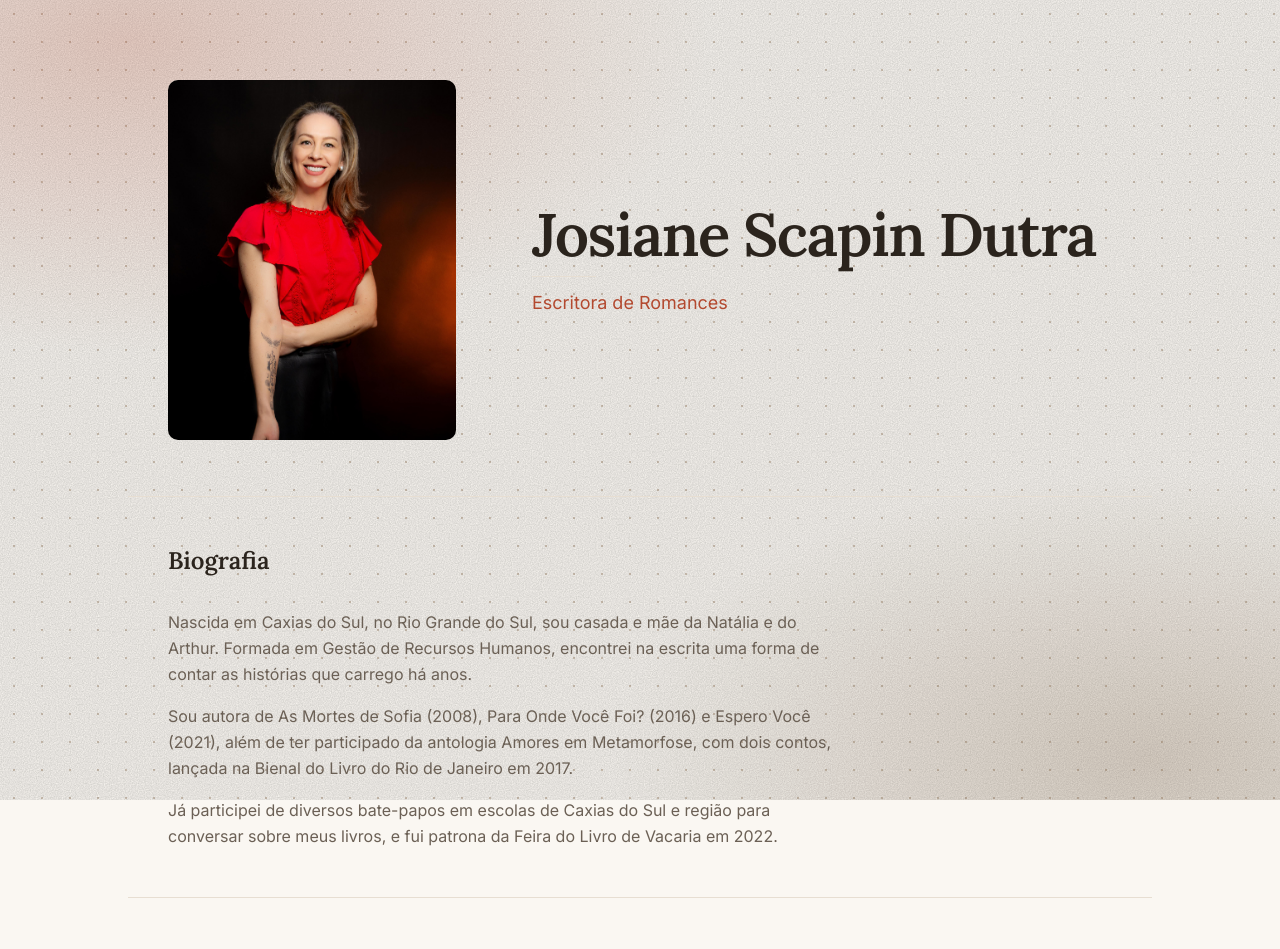
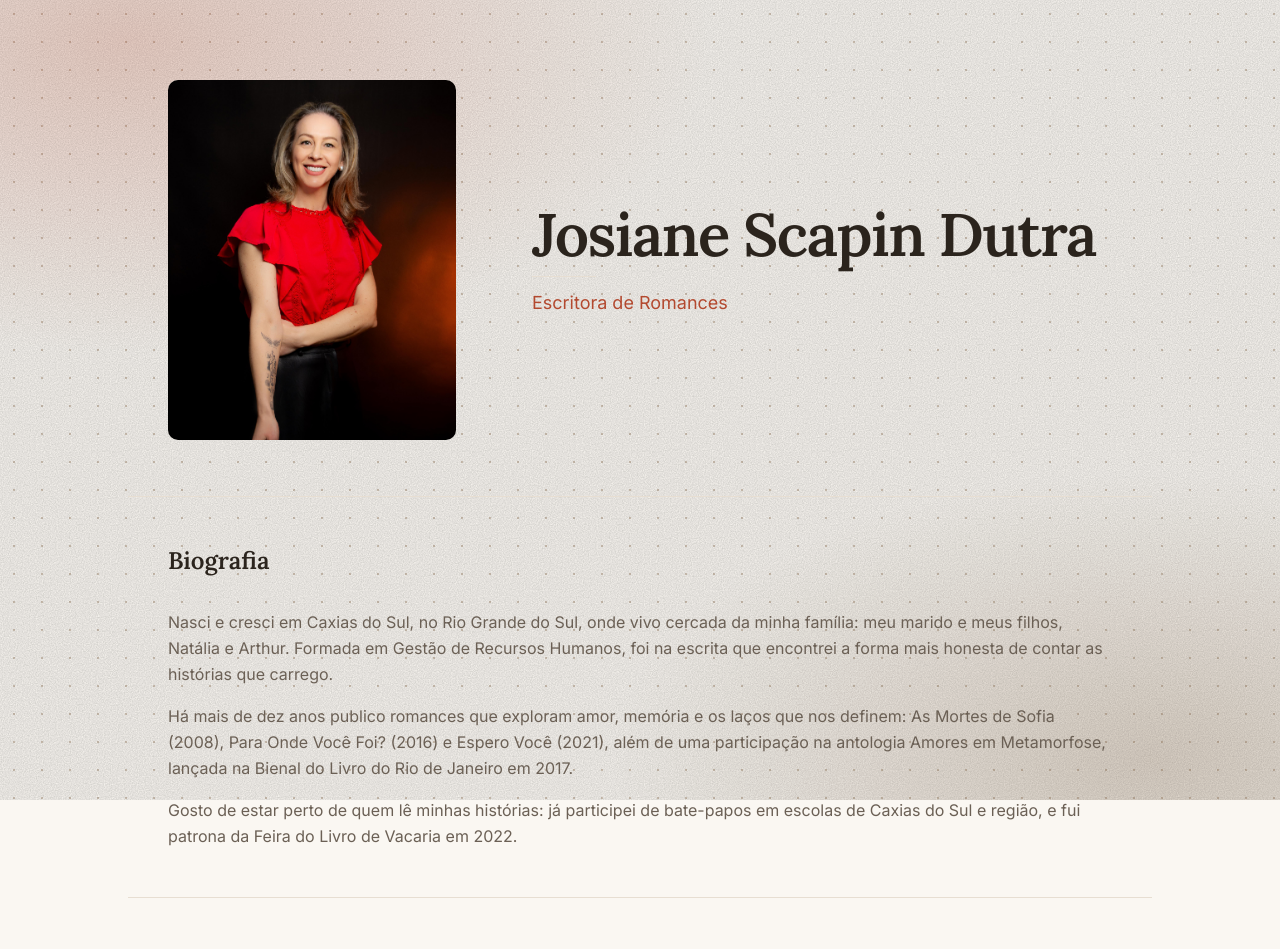
Before and after one commit to oZanella/bookstore, a Next.js app: page / in a window 1280 px wide. Shown: the top 949 px of the page. Built offline with nearby package versions, Linux system fonts and the light colour scheme.

Commit message:
WIP - ajuste de biografia

```diff
--- a/src/components/landing/biography.tsx
+++ b/src/components/landing/biography.tsx
@@ -5,19 +5,20 @@ export function Biography() {
         Biografia
       </h2>
 
-      <div className="mt-6 max-w-2xl space-y-4 text-sm leading-relaxed text-muted-foreground lg:mt-8 lg:text-base">
+      <div className="mt-6 space-y-4 text-sm leading-relaxed text-muted-foreground lg:mt-8 lg:text-base">
         <p>
-          Nascida em Caxias do Sul, no Rio Grande do Sul, sou casada e mãe da Natália e do Arthur. Formada em Gestão
-          de Recursos Humanos, encontrei na escrita uma forma de contar as histórias que carrego há anos.
+          Nasci e cresci em Caxias do Sul, no Rio Grande do Sul, onde vivo cercada da minha família: meu marido e
+          meus filhos, Natália e Arthur. Formada em Gestão de Recursos Humanos, foi na escrita que encontrei a forma
+          mais honesta de contar as histórias que carrego.
         </p>
         <p>
-          Sou autora de As Mortes de Sofia (2008), Para Onde Você Foi? (2016) e Espero Você (2021), além de ter
-          participado da antologia Amores em Metamorfose, com dois contos, lançada na Bienal do Livro do Rio de
-          Janeiro em 2017.
+          Há mais de dez anos publico romances que exploram amor, memória e os laços que nos definem: As Mortes de
+          Sofia (2008), Para Onde Você Foi? (2016) e Espero Você (2021), além de uma participação na antologia
+          Amores em Metamorfose, lançada na Bienal do Livro do Rio de Janeiro em 2017.
         </p>
         <p>
-          Já participei de diversos bate-papos em escolas de Caxias do Sul e região para conversar sobre meus livros,
-          e fui patrona da Feira do Livro de Vacaria em 2022.
+          Gosto de estar perto de quem lê minhas histórias: já participei de bate-papos em escolas de Caxias do Sul
+          e região, e fui patrona da Feira do Livro de Vacaria em 2022.
         </p>
       </div>
     </section>
```
